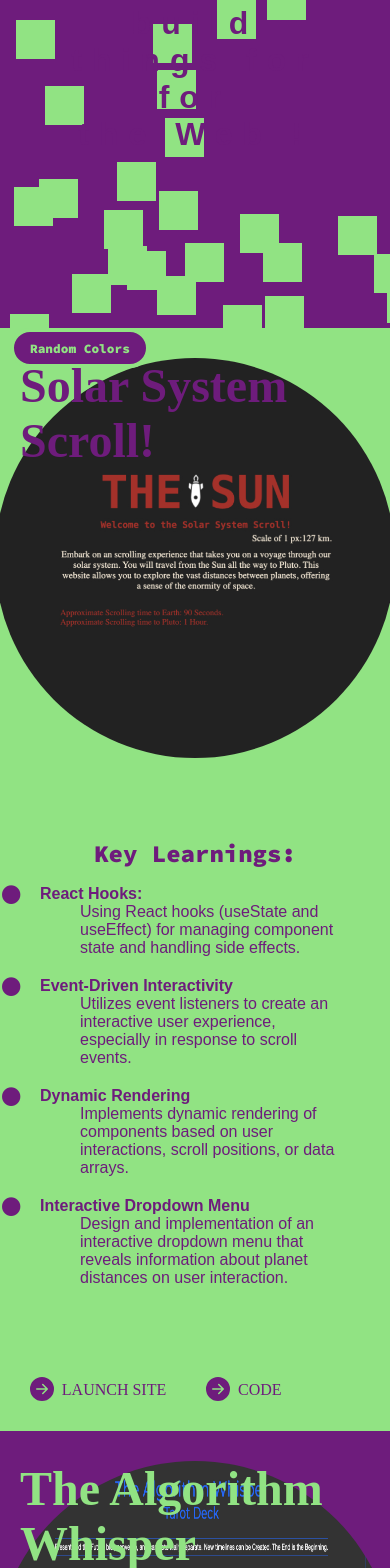
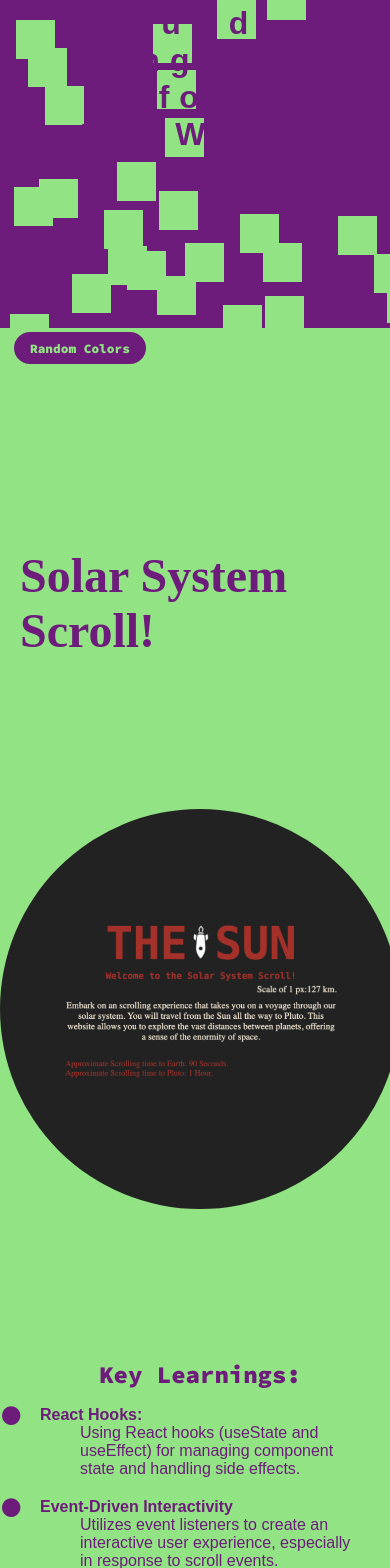
Before and after one commit to Wallenborg/front-port, a React (Create React App) app: page / in a window 390 px wide. Shown: the part 432-2000 px from the top of the page. Built offline with nearby package versions, Linux system fonts and the light colour scheme; a web font is replaced by a local one.

Commit message:
change from flex to grid for mobile

```diff
--- a/src/components/button/Button.css
+++ b/src/components/button/Button.css
@@ -12,7 +12,7 @@
   top: 90vh;
   top: 40;
   left: 10px;
-  z-index: 600;
+  z-index: 1000;
 }
 /* .line-button {
   width: 100px;
--- a/src/components/projectBox/ProjectBox.jsx
+++ b/src/components/projectBox/ProjectBox.jsx
@@ -28,7 +28,7 @@ function ProjectBox({ title, infotext, link1, link2, imgSrc, bgcl, cl }) {
           alt="Landing page of a website"
         />
       </div>
-      <div className="projekt-info">
+      <div className="project-info">
         <div>{infotext}</div>
       </div>
       <div className="project-links">
--- a/src/components/projectBox/projectBox.css
+++ b/src/components/projectBox/projectBox.css
@@ -7,7 +7,6 @@
   grid-template-rows: repeat(9, 1fr);
   grid-column-gap: 0px;
   grid-row-gap: 0px;
-
   opacity: 0;
   transform: translateY(200px);
   transition: opacity 1.5s ease, transform 2s ease;
@@ -18,10 +17,19 @@
   transform: translateY(0);
 }
 
-@media (max-width: 800px) {
+/* @media (max-width: 800px) {
   .box-project {
     display: flex;
     flex-direction: column;
+  }
+} */
+
+@media (max-width: 800px) {
+  .box-project {
+    grid-template-columns: 1fr;
+    grid-template-rows: repeat(9, 1fr);
+    grid-column-gap: 0px;
+    grid-row-gap: 0px;
   }
 }
 
@@ -29,6 +37,11 @@
   grid-area: 1 / 1 / 2 / 13;
   width: 100%;
   height: 100%;
+}
+@media (max-width: 800px) {
+  .pixel-border {
+    grid-area: 1 / 1 / 2 / 2;
+  }
 }
 
 .project-img {
@@ -38,6 +51,11 @@
   align-items: center;
   width: 100%;
   height: 100%;
+}
+@media (max-width: 800px) {
+  .project-img {
+    grid-area: 3 / 1 / 6/ 2;
+  }
 }
 
 .webpageimg {
@@ -74,6 +92,12 @@
   height: 100%;
 }
 
+@media (max-width: 800px) {
+  .project-title {
+    grid-area: 2/ 1 / 3 / 2;
+  }
+}
+
 .project-title-text {
   position: relative;
   left: -300px;
@@ -97,15 +121,17 @@
 
 /* info text*/
 
-.projekt-info {
+.project-info {
   grid-area: 3 / 7 / 9 / 13;
   padding-right: 20px;
   width: 100%;
   height: 100%;
 }
+
 @media (max-width: 800px) {
-  .projekt-info {
+  .project-info {
     padding: 40px;
+    grid-area: 6 / 1 / 9 / 2;
   }
 }
 
@@ -154,6 +180,12 @@ dd {
   gap: 40px;
   font-size: 1.8rem;
 }
+@media (max-width: 800px) {
+  .project-links {
+    padding: 40px;
+    grid-area: 9 / 1 / 10 / 2;
+  }
+}
 
 .link-text {
   /* margin-left: 30px; */
--- a/src/data.js
+++ b/src/data.js
@@ -144,6 +144,7 @@ export const projects = [
     link2: "https://github.com/Wallenborg/react-solar-system",
     imgSrc: require("./img/img001.jpg"),
   },
+
   // {
   //   title: "Art Portfolio",
   //   infotext:
```
